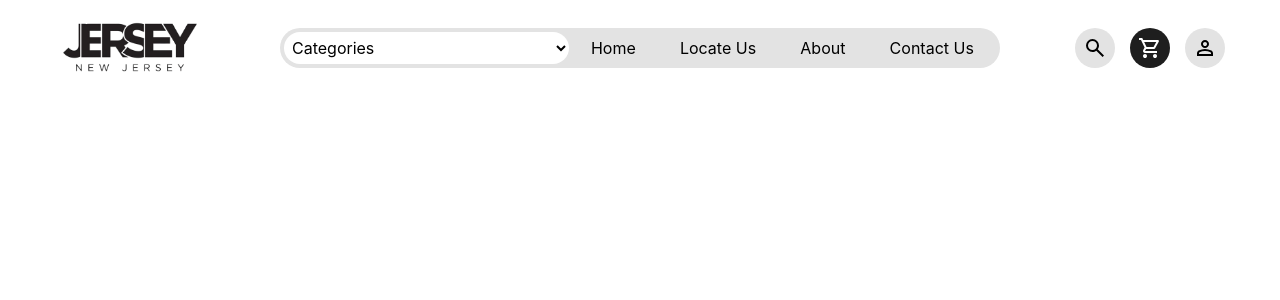
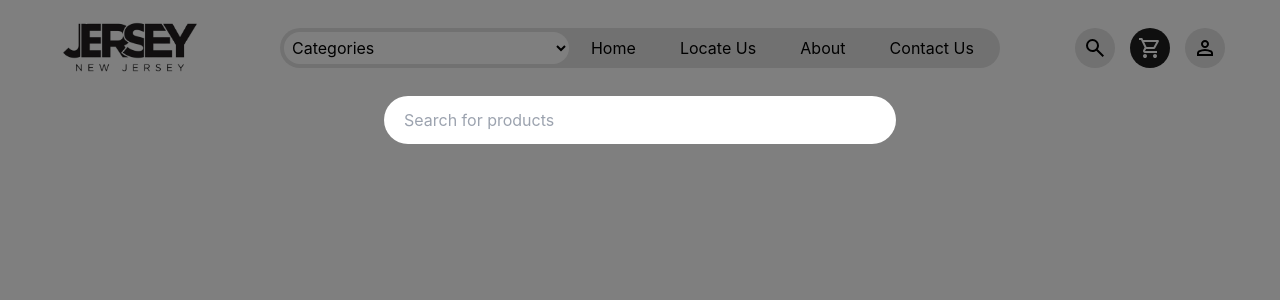
Before and after one commit to SamirJabre/New-Jersey-Front, a React (Vite) app: page / in a window 1280 px wide. Both pictures are taken after a click on the button 1095 px from the left and 48 px from the top of the page. Shown: the top 300 px of the page. Built offline with nearby package versions, Linux system fonts and the light colour scheme.

Commit message:
Add search functionality to HeaderDesktop component

```diff
--- a/src/Components/HeaderDesktop/HeaderDesktop.jsx
+++ b/src/Components/HeaderDesktop/HeaderDesktop.jsx
@@ -1,7 +1,16 @@
+import { useState } from "react";
 import logo from "../../assets/logo.png";
 import ContentCircle from "../../base/Content_Circle/ContentCircle";
 
 function HeaderDesktop() {
+
+  const [isSearchVisible, setIsSearchVisible] = useState(false);
+
+  const handleSearch = () => {
+    setIsSearchVisible(!isSearchVisible);
+
+  }
+
   return (
     <header className="w-full h-24 px-10 flex items-center justify-between">
       <div className="h-full w-[15%]">
@@ -40,6 +49,7 @@ function HeaderDesktop() {
         <ContentCircle
           logo={"search"}
           color={"gray"}
+          onPressAction={handleSearch}
         />
         <ContentCircle
           logo={"cart"}
@@ -50,6 +60,20 @@ function HeaderDesktop() {
           color={"gray"}
         />
       </div>
+
+      {isSearchVisible && (
+        <div className="h-screen w-screen fixed top-0 left-0 flex justify-center items-start pt-24">
+        <input
+          type="text"
+          placeholder="Search for products"
+          className="w-2/5 h-12 rounded-full px-5 z-50 font-inter md:text-xs lg:text-sm xl:text-base 2xl:text-lg outline-none"
+        />
+          <div className="fixed inset-0 bg-black bg-opacity-50 z-40" onClick={handleSearch}></div>
+        </div>
+      )
+      }
+
+
     </header>
   );
 }
```
